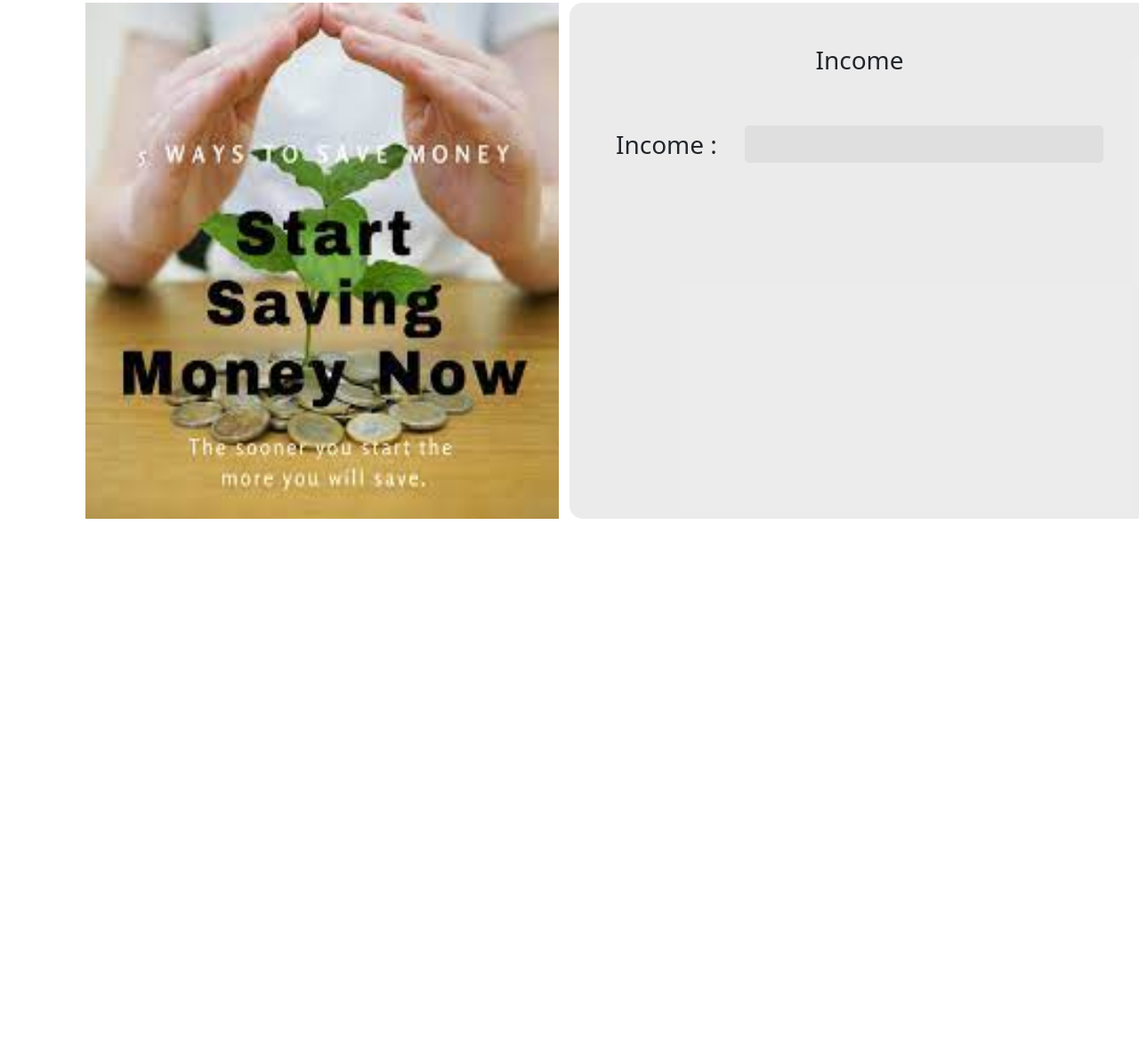
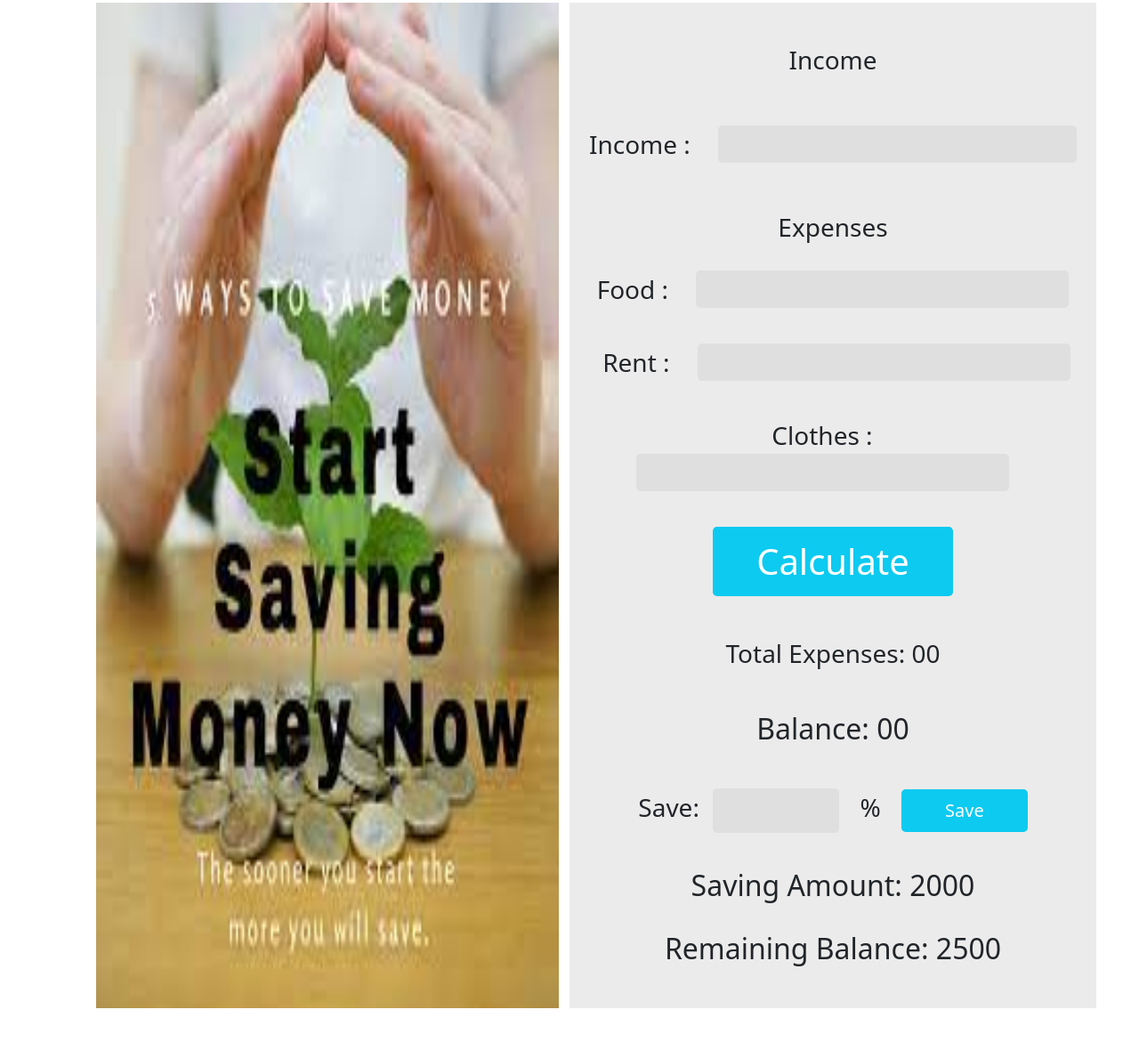
Before and after one commit to annise-arif/money-master-assignment-5, a plain HTML site: page index.html in a window 1280 px wide. Shown: the part 189-1360 px from the top of the page at 89% size. Before the commit the page ends 820 px from the top, so only its background shows below. Drawn offline with nearby package versions, Linux system fonts and the light colour scheme.

Commit message:
added js

```diff
--- a/index.html
+++ b/index.html
@@ -14,26 +14,68 @@
     <!-- header start here -->
     <header>
         <nav>
-            <h1 class="fw-bold fs-1 text-info text-center py-5 my-4">Saving Calculator</h1>
+            <h1 class="fw-bold fs-1 text-info text-center py-5 my-4"><b>Saving Calculator</b></h1>
         </nav>
     </header>
     <!-- header end here -->
 
     <main>
-       <div class="row text-center fs-3 text-bold">
-        <div class="col-lg-6 col-12">
-            <img class="w-100 px-5 ms-5 mb-5 h-100" src="img/save-money.jpg" alt="">
+       <div class="row text-center fs-3 text-bold mx-5 mb-5">
+        <!-- image field -->
+
+            <div class="col-lg-6 col-12">
+                <img class="w-100 pe-5 ms-5 mb-5 h-100" src="img/save-money.jpg" alt="">
+            </div>
+            <!-- income field -->
+       <div class="col-lg-6 col-12 income-field">
+           <div class="incomeField">
+               <div>
+                 <h3 class="p-5">Income</h3>
+                <label for="">Income : </label>
+                <input id="income-value" type="text" class="ms-4">
+               </div>
+          </div>
+          <!-- expenses field -->
+          <div class="expenses-field pb-4">
+            <h3 class="pt-5 mt-2 pb-4">Expenses</h3>
+
+           <p> <label for="">Food : </label>
+            <input id="food" type="text" class="ms-4 px-2">
+           </p>
+            <p>
+             <label for="" class="ms-2">Rent : </label>
+             <input id="rent" type="text" class="ms-4 my-4 px-2">
+            </p>
+            <p>
+             <label for="" class="me-4">Clothes : </label>
+             <input id="clothes" type="text" class="me-4 px-2">
+            </p>
         </div>
-        <div class="col-lg-6 col-12 income-field">
-            <h3 class="p-5">Income</h3>
-            <label for="">Income : </label>
-            <input type="text" class="ms-4">
+        <div class="calculate-sec">
+            <button id="calculate-btn" class="btn bg-info text-white text-bold btn-lg py-2 px-5 fs-1">Calculate</button>
+
+            <h2 class=" my-5 fs-3">Total Expenses: <span id="total-expenses">00</span></h2>
+            <h2 class="my-4 text-bolder fs-2">Balance: <span id="current-balance">00</span></h2>
         </div>
-       </div>
+        <!-- amount saving section -->
+        <div class="saving-sec my-5">
+            <p>
+                <label for="">Save:  </label> <input type="text" class="ms-2 w-25 px-4 pb-2"> <span class="px-3"> % </span>
+            <button id="calculate-btn" class="btn bg-info text-white text-bold btn-lg px-5">Save</button>
+            </p>
+            <div>
+                <h2 class="py-4 text-bold">Saving Amount: <span> 2000</span></h2>
+                <h2>Remaining Balance: <span>2500</span></h2>
+            </div>
+        </div>
+     </div>
+
+     </div>
     </main>
 
 
     <!-- JavaScript Bundle with Popper -->
     <script src="https://cdn.jsdelivr.net/npm/bootstrap@5.1.3/dist/js/bootstrap.bundle.min.js" integrity="sha384-ka7Sk0Gln4gmtz2MlQnikT1wXgYsOg+OMhuP+IlRH9sENBO0LRn5q+8nbTov4+1p" crossorigin="anonymous"></script>
+    <script src="index.js"></script>
 </body>
 </html>
--- /dev/null
+++ b/index.js
@@ -0,0 +1,27 @@
+document.getElementById('calculate-btn').addEventListener('click', function(){
+    const incomeValue = document.getElementById('income-value');
+    const incomeText = parseFloat(incomeValue.value);
+
+    // total expenses section
+    function getInputValue( id,){
+        const input = document.getElementById(id);
+        const amount = parseFloat(input.value);
+        return amount;
+    }
+
+
+    const foodAmount = getInputValue('food');
+    const rentAmount = getInputValue('rent');
+    const clothesAmount = getInputValue('clothes')
+
+    const allExpnsesAmount = foodAmount + rentAmount + clothesAmount;
+    //update balance
+    const totalExpenses = document.getElementById('total-expenses');
+    totalExpenses.innerText = allExpnsesAmount;
+    const balance = document.getElementById('current-balance');
+    balance.innerText = incomeText - allExpnsesAmount;
+
+
+
+
+});
--- a/style.css
+++ b/style.css
@@ -2,11 +2,10 @@
     margin: 0;
     padding: 0;
     box-sizing: border-box;
+
 }
 .income-field{
     background-color: rgba(136, 134, 134, 0.159);
-    border-radius: 15px;
-
 }
 input{
     background-color: rgba(141, 139, 139, 0.13);
```
